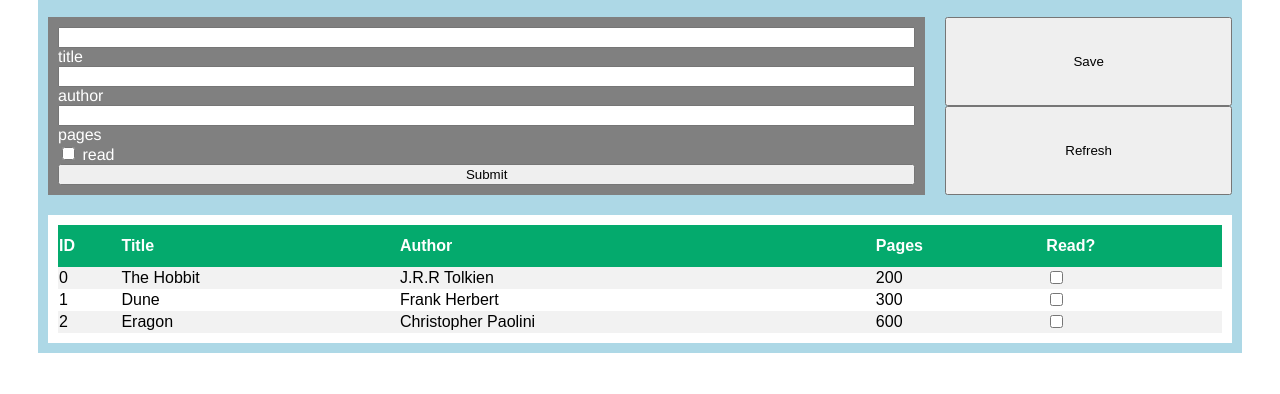
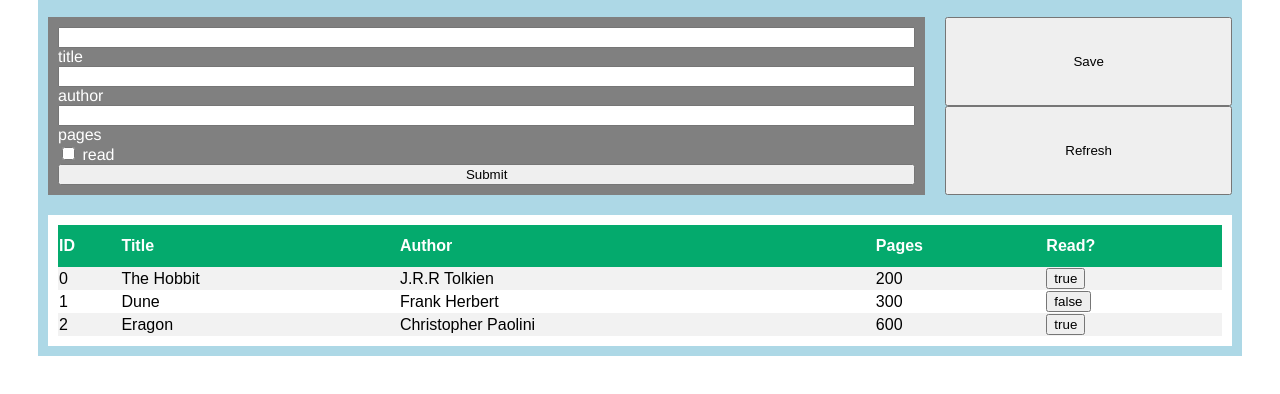
Before and after one commit to gl0bix/simpleLibrary, a plain HTML site: page index.html in a window 1280 px wide. Shown: the part 102-496 px from the top of the page. Drawn offline with Linux system fonts and the light colour scheme.

Commit message:
realized toggle option for read status and updated table creation

```diff
--- a/index.html
+++ b/index.html
@@ -3,6 +3,7 @@
 <meta charset="UTF-8">
 <title>Library</title>
 <link rel="stylesheet" href="library.css">
+
 <body>
 
     <div class="container">
@@ -26,10 +27,8 @@
             <button class="button button-save" id="save">Save</button>
             <button class="button button-refresh" id="refresh">Refresh</button>
         </div>
-        <div class="footer" name="libraryList" id="libraryList">
-            <table class="library-table" name="library-table" id="library-table">
+        <div class="footer" name="library" id="library">
 
-            </table>
         </div>
     </div>
     <script src="library.js"></script>
--- a/library.js
+++ b/library.js
@@ -11,14 +11,11 @@ const submit = document.querySelector('#submit');
 const save = document.querySelector('#save');
 const refresh = document.querySelector('#refresh');
 
-let table = document.querySelector('#library-table');
+const libraryDiv = document.querySelector('#library')
 
 let ID = 0;
 
 const Book = {
-
-    //include shared variable for id
-
     init: function (title, author, pages, read) {
         this.id = ID++;
         this.title = title;
@@ -29,6 +26,9 @@ const Book = {
     },
     info: function () {
         console.log(`${this.title} by ${this.author}, ${this.pages} pages, ${this.read ? 'red it' : 'not read yet'}`);
+    },
+    toggleRead: function(){
+        this.read = !this.read;
     }
 }
 
@@ -38,7 +38,7 @@ function addBook(e) {
         titleInput.value,
         authorInput.value,
         pagesInput.value,
-        readInput.value
+        readInput.value === 'on' ? true : false
     );
 
     myLibrary.push(newBook);
@@ -47,27 +47,77 @@ function addBook(e) {
     displayBooks();
 }
 
+// TODO: rather use createElement
+
 function displayBooks() {
-    //fix double entries
-    let result = `
-    <tr>
-        <th>ID</th>
-        <th>Title</th>
-        <th>Author</th>
-        <th>Pages</th>
-        <th>Read?</th>
-    </tr>`;
+
+    while(libraryDiv.firstChild) libraryDiv.removeChild(libraryDiv.firstChild);
+
+    const table = document.createElement("table");
+    table.setAttribute("class", "library-table");
+    table.setAttribute("class", "library-table");
+    table.setAttribute("id", "library-table");
+
+    //define table head
+    const tableHead = document.createElement("tr");
+    const headID = document.createElement("th");
+    headID.textContent = 'ID';
+    const headTitle = document.createElement("th");
+    headTitle.textContent = 'Title';
+    const headAuthor = document.createElement("th");
+    headAuthor.textContent = 'Author';
+    const headPages = document.createElement("th");
+    headPages.textContent = 'Pages';
+    const headRead = document.createElement("th");
+    headRead.textContent = 'Read?';
+
+    tableHead.appendChild(headID);
+    tableHead.appendChild(headTitle);
+    tableHead.appendChild(headAuthor);
+    tableHead.appendChild(headPages);
+    tableHead.appendChild(headRead);
+    table.appendChild(tableHead);
+
+    //define table rows
+
     myLibrary.forEach((el) => {
-        result += `
-        <tr data-id="${el.id}">
-            <td>${el.id}</td>
-            <td>${el.title}</td>
-            <td>${el.author}</td>
-            <td>${el.pages}</td>
-            <td><input type="checkbox" ${el.read}? checked: ></td>
-        </tr>`
-    })
-    table.innerHTML = result;
+        let bookRow = document.createElement("tr");
+        bookRow.setAttribute("data-id", `${el.id}`);
+
+        const rowID = document.createElement("td");
+        rowID.textContent =`${el.id}`;
+        const rowTitle = document.createElement("td");
+        rowTitle.textContent = `${el.title}`;
+        const rowAuthor = document.createElement("td");
+        rowAuthor.textContent = `${el.author}`;
+        const rowPages = document.createElement("td");
+        rowPages.textContent = `${el.pages}`;
+        const rowRead = document.createElement("td");
+        const rowReadButton = document.createElement("button");
+        rowReadButton.textContent = `${el.read}`;
+        rowReadButton.setAttribute("class", "button read-button");
+        rowReadButton.setAttribute("data-id", `${el.id}`);
+        rowRead.appendChild(rowReadButton);
+
+        bookRow.appendChild(rowID);
+        bookRow.appendChild(rowTitle);
+        bookRow.appendChild(rowAuthor);
+        bookRow.appendChild(rowPages);
+        bookRow.appendChild(rowRead);
+
+        table.appendChild(bookRow);
+    });
+
+    libraryDiv.appendChild(table);
+
+    let readButtons = document.querySelectorAll(".read-button");
+
+    readButtons.forEach((e) => {
+        e.addEventListener("click", () => {
+            myLibrary.find(book => book.id === parseInt(e.getAttribute("data-id"))).toggleRead();
+            displayBooks();
+        })
+    });
 }
 
 function saveLibrary(){
```
